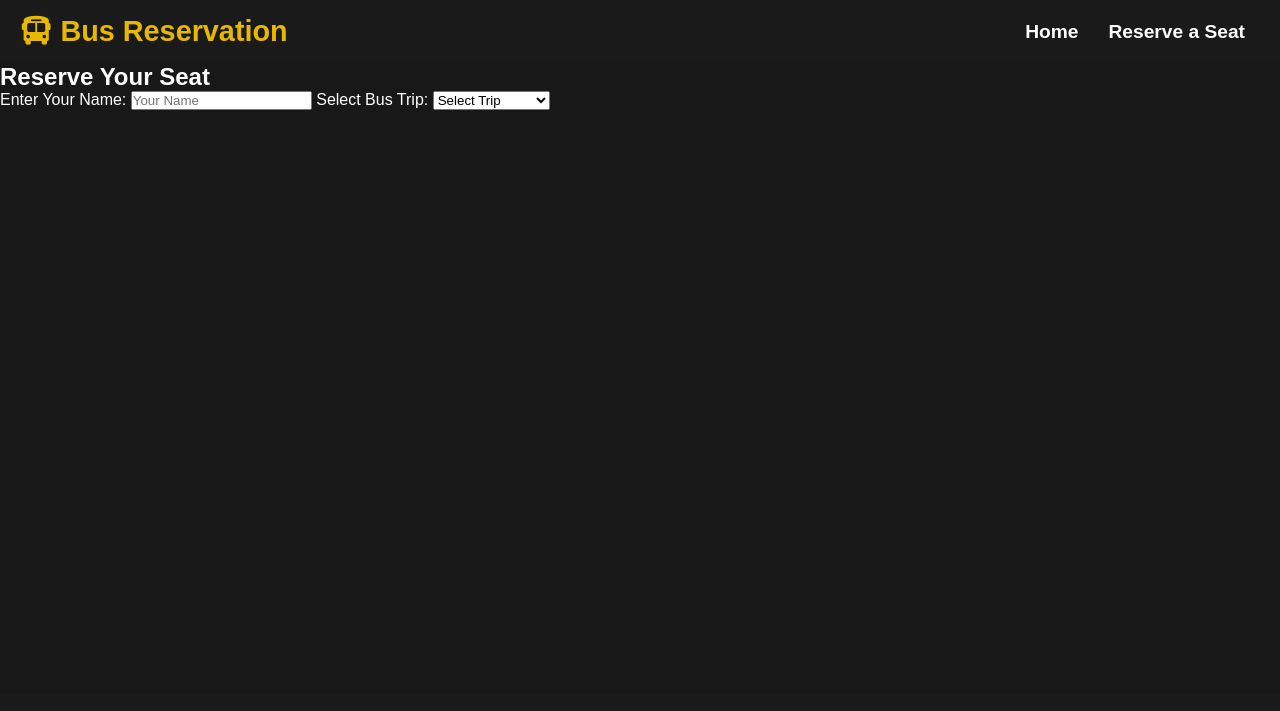
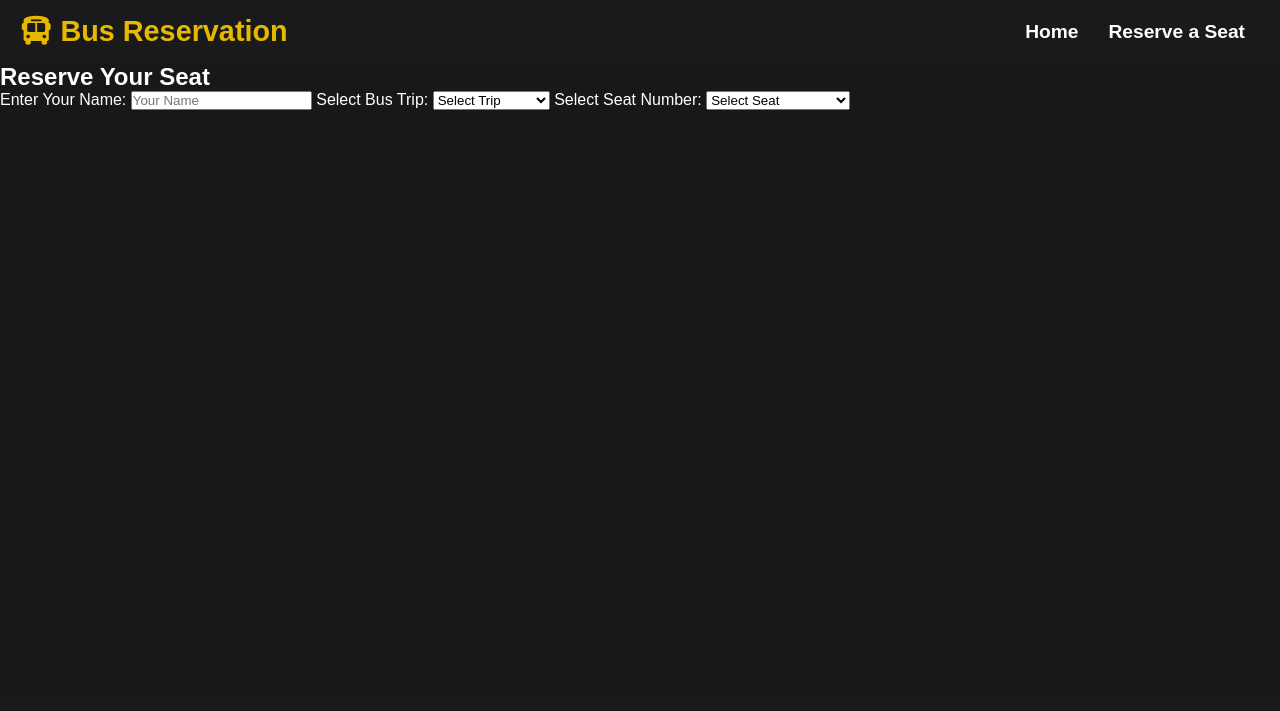
Before and after one commit to chillyboy07/AWD-Seatwork-1-5-BJ-25, a plain HTML site: page pages/page2/index.html in a window 1280 px wide. Shown: the top 711 px of the page. Drawn offline with Linux system fonts and the light colour scheme.

Commit message:
feat(html page 2): added seat-select

```diff
--- a/pages/page2/index.html
+++ b/pages/page2/index.html
@@ -31,6 +31,16 @@
         <option value="bus3">Manila to Dubai</option>
     </select>
 
+    <label for="seat-select">Select Seat Number:</label>
+    <select id="seat-select">
+        <option value="">Select Seat</option> //improve this part
+        <option value="1">Seat 1 (First row)</option>
+        <option value="2">Seat 2 (Second row)</option>
+        <option value="3">Seat 3 (Third row)</option>
+        <option value="4">Seat 4 (Fourth row)</option>
+        <option value="5">Seat 5 (Last row)</option>
+    </select>
+
     </div>
 
     <footer>
```
